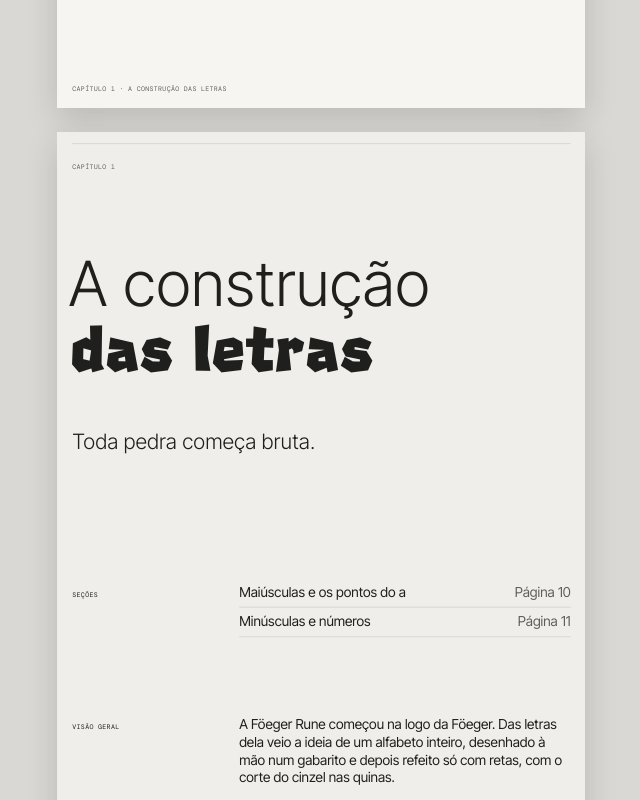
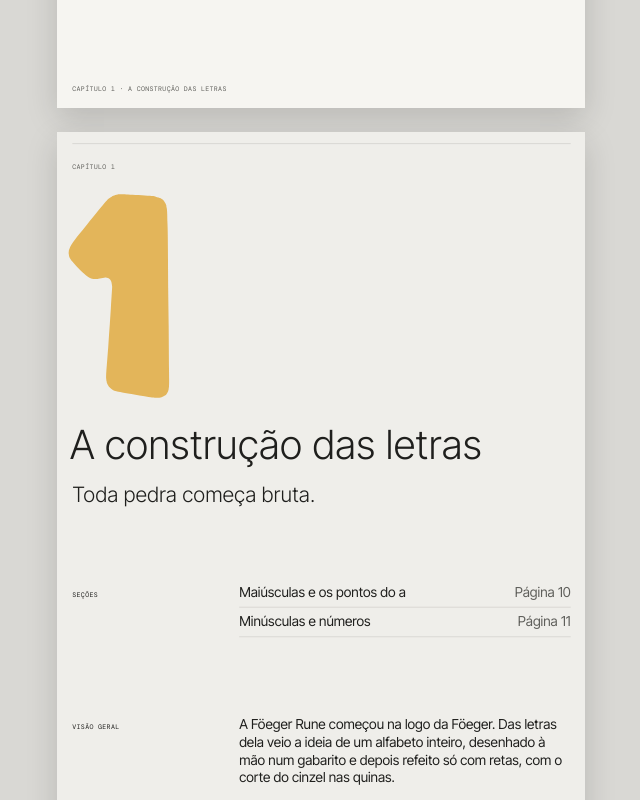
Before and after one commit to luiz-foeger/foeger-rune, a Next.js app: page /print in a window 1280 px wide. Shown: the part 8060-8860 px from the top of the page, without its empty margins (319-959 px from the left). Built offline with nearby package versions, Linux system fonts and the light colour scheme.

Commit message:
feat(livro): the chapter introductions open with the chapter number in huge Polished, in the colour of the subject (the colour of the page beside it), and the title in one line of the light grotesque; the other title versions and the two-line titles are gone

```diff
--- a/src/app/_lib/especime/conteudo.ts
+++ b/src/app/_lib/especime/conteudo.ts
@@ -16,9 +16,7 @@ export type Capitulo = {
     id: IdCapitulo;
     n: number;
     titulo: string;
-    // o título em duas linhas, como na abertura: a primeira na grotesca leve, a segunda na Rune do capítulo
-    linhas: [string, string];
-    // a Rune do título, da epígrafe e da citação
+    // a Rune da citação, na página da direita da matéria
     estilo: Familia;
     // a frase do capítulo, na introdução
     epigrafe: string;
@@ -93,7 +91,6 @@ export const CAPITULOS: Capitulo[] = [
         id: 'construcao',
         n: 1,
         titulo: 'A construção das letras',
-        linhas: ['A construção', 'das letras'],
         estilo: 'cut',
         epigrafe: 'Toda pedra começa bruta.',
         visaoGeral: 'A Föeger Rune começou na logo da Föeger. Das letras dela veio a ideia de um alfabeto inteiro, desenhado à mão num gabarito e depois refeito só com retas, com o corte do cinzel nas quinas.',
@@ -112,7 +109,6 @@ export const CAPITULOS: Capitulo[] = [
         id: 'estilos',
         n: 2,
         titulo: 'Os três estilos',
-        linhas: ['Os três', 'estilos'],
         estilo: 'polished',
         epigrafe: 'Pedra que rola não cria limo!',
         visaoGeral: 'Três desgastes da mesma pedra. A Cut tem as quinas vivas; a Polished rolou um pouco no rio; a Worn passou anos na correnteza e ficou redonda.',
@@ -132,7 +128,6 @@ export const CAPITULOS: Capitulo[] = [
         id: 'variacoes',
         n: 3,
         titulo: 'As variações',
-        linhas: ['As', 'variações'],
         estilo: 'worn',
         epigrafe: 'Sonhei ontem que uma pedra rolava, rolava e não paraaava!',
         visaoGeral: 'Quem talha à mão não repete o golpe. Quando uma minúscula aparece de novo logo em seguida, a fonte troca o corte sozinha, e a palavra nunca fica com cara de carimbo.',
@@ -152,7 +147,6 @@ export const CAPITULOS: Capitulo[] = [
         id: 'tamanhos',
         n: 4,
         titulo: 'Do título ao texto',
-        linhas: ['Do título', 'ao texto'],
         estilo: 'cut',
         epigrafe: 'Jane quer LP, fax, CD, giz, TV e bom whisky.',
         visaoGeral: 'Feita para títulos, cartazes e palavras curtas, a Rune aguenta o parágrafo em corpo grande. Grande, a pedra aparece inteira; pequena, vira textura.',
--- a/src/app/_lib/especime/paginas.ts
+++ b/src/app/_lib/especime/paginas.ts
@@ -950,66 +950,18 @@ function paginaDeCor(c: Ctx, cap: number) {
 }
 
 // a introdução do capítulo, na página da direita, embaixo do vegetal, como as dos livros de verdade. No alto, o número
-// do capítulo em mono e o título; a epígrafe em letra normal, como um subtítulo; e, no corpo do texto da apresentação,
-// as seções, como uma tabela de uma coluna com a página de cada uma, e a visão geral do capítulo. O título tem
-// versões (a página /versoes/titulo mostra todas lado a lado):
-// - atual: em duas linhas, a primeira na grotesca leve e a segunda na Rune do capítulo;
-// - numero: o número do capítulo enorme, na Rune e na cor do assunto (a da página de cor ao lado), e o título numa
-//   linha na grotesca leve;
-// - rune: as duas linhas na Rune do capítulo;
-// - negrito: a grotesca em negrito, com o quadrado da cor do assunto na frente, como a chave das tintas da folha de
-//   rosto;
-// - largura: a primeira linha pequena, na grotesca, e a segunda na Rune, ocupando a largura da página
-export type VersaoTitulo = 'atual' | 'numero' | 'rune' | 'negrito' | 'largura';
-const TITULO: VersaoTitulo = 'atual';
-
-// o título da introdução; devolve a linha de base da epígrafe
-function tituloDaAbertura(c: Ctx, cap: number, v: VersaoTitulo) {
-    const ch = CAPITULOS[cap];
-    const cor = CORES_DOS_ASSUNTOS[ch.id]();
-    const [l1, l2] = ch.linhas;
-    const rune = { fam: ch.estilo, peso: 400 };
-    if (v === 'numero') {
-        linha(c, String(ch.n), 14, 500, { tam: 500, ...rune, cor, semCalt: true });
-        linha(c, ch.titulo, 24, 620, { tam: Math.min(76, ajustar(c, ch.titulo, {}, 944)) });
-        return 700;
-    }
-    if (v === 'rune') {
-        const tam = Math.min(116, ajustar(c, l1, rune, 944), ajustar(c, l2, rune, 944));
-        linha(c, l1, 24, 330, { tam, ...rune });
-        linha(c, l2, 24, 452, { tam, ...rune });
-        return 600;
-    }
-    if (v === 'negrito') {
-        // o quadrado com a altura da maiúscula da grotesca (0,727 do corpo), como na folha de rosto
-        const negrito = { peso: 700 };
-        const tam = Math.min(100, ajustar(c, l1, negrito, 840), ajustar(c, l2, negrito, 840));
-        const lado = 0.727 * tam;
-        const x = 29 + lado + 0.26 * tam;
-        c.p.ret(29, 330 - lado, lado, lado, cor);
-        linha(c, l1, x, 330, { tam, ...negrito });
-        linha(c, l2, x, 330 + 1.12 * tam, { tam, ...negrito });
-        return 600;
-    }
-    if (v === 'largura') {
-        linha(c, l1, 26, 240, { tam: 64 });
-        const tam = ajustar(c, l2, rune, 944);
-        linha(c, l2, 29, 270 + MAIUSCULA * tam, { tam, ...rune });
-        return 270 + MAIUSCULA * tam + 150;
-    }
-    linha(c, l1, 22, 330, { tam: Math.min(118, ajustar(c, l1, {}, 944)) });
-    linha(c, l2, 26, 452, { tam: Math.min(112, ajustar(c, l2, rune, 944)), ...rune });
-    return 600;
-}
-
-function abertura(c: Ctx, cap: number, num?: number, v: VersaoTitulo = TITULO) {
+// do capítulo em mono; o número de novo, enorme, na Polished e na cor do assunto (a da página de cor ao lado), e o
+// título numa linha, na grotesca leve; a epígrafe em letra normal, como um subtítulo; e, no corpo do texto da
+// apresentação, as seções, como uma tabela de uma coluna com a página de cada uma, e a visão geral do capítulo
+function abertura(c: Ctx, cap: number, num?: number) {
     const ch = CAPITULOS[cap];
     const intro = (ch.paginas?.[0] ?? 0) + 1;
     fundo(c, PAPEL);
     fio(c, 29, 22, 973, 22);
     rotulo(c, `Capítulo ${ch.n}`, 29, 70, { cor: CINZA });
-    const yEpigrafe = tituloDaAbertura(c, cap, v);
-    paragrafo(c, ch.epigrafe, 29, yEpigrafe, 760, { tam: 40, entre: 50, peso: 300 });
+    linha(c, String(ch.n), 14, 500, { tam: 500, fam: 'polished', peso: 400, cor: CORES_DOS_ASSUNTOS[ch.id](), semCalt: true });
+    linha(c, ch.titulo, 24, 620, { tam: Math.min(76, ajustar(c, ch.titulo, {}, 944)) });
+    paragrafo(c, ch.epigrafe, 29, 700, 760, { tam: 40, entre: 50, peso: 300 });
     // as seções e a visão geral no corpo do texto da apresentação
     const ySecoes = 880;
     const passo = 56;
@@ -1025,11 +977,6 @@ function abertura(c: Ctx, cap: number, num?: number, v: VersaoTitulo = TITULO) {
     rotulo(c, 'Visão geral', 29, yVisao);
     paragrafoLido(c, ch.visaoGeral, 345, yVisao, 628, TEXTO);
     rodape(c, num, ch.titulo);
-}
-
-// uma introdução com uma das versões do título, para a página de comparação
-export function desenharAbertura(p: Pincel, cap: number, v: VersaoTitulo) {
-    abertura({ p, alvos: [] }, cap, (CAPITULOS[cap].paginas?.[0] ?? 0) + 1, v);
 }
 
 // as matérias de cada capítulo, como as de antes: na página da esquerda, a prancha em moldura no alto, a mostra na
```
